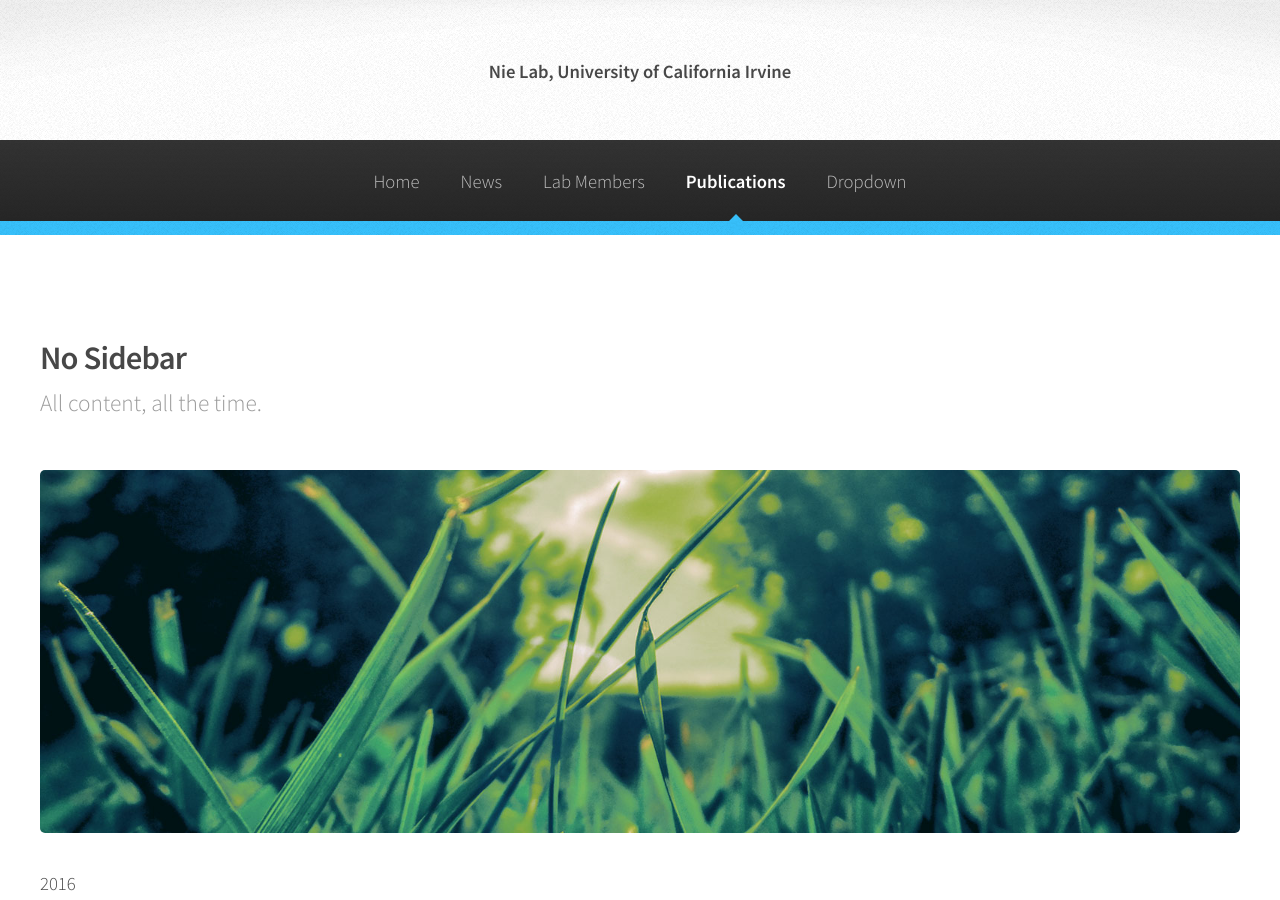
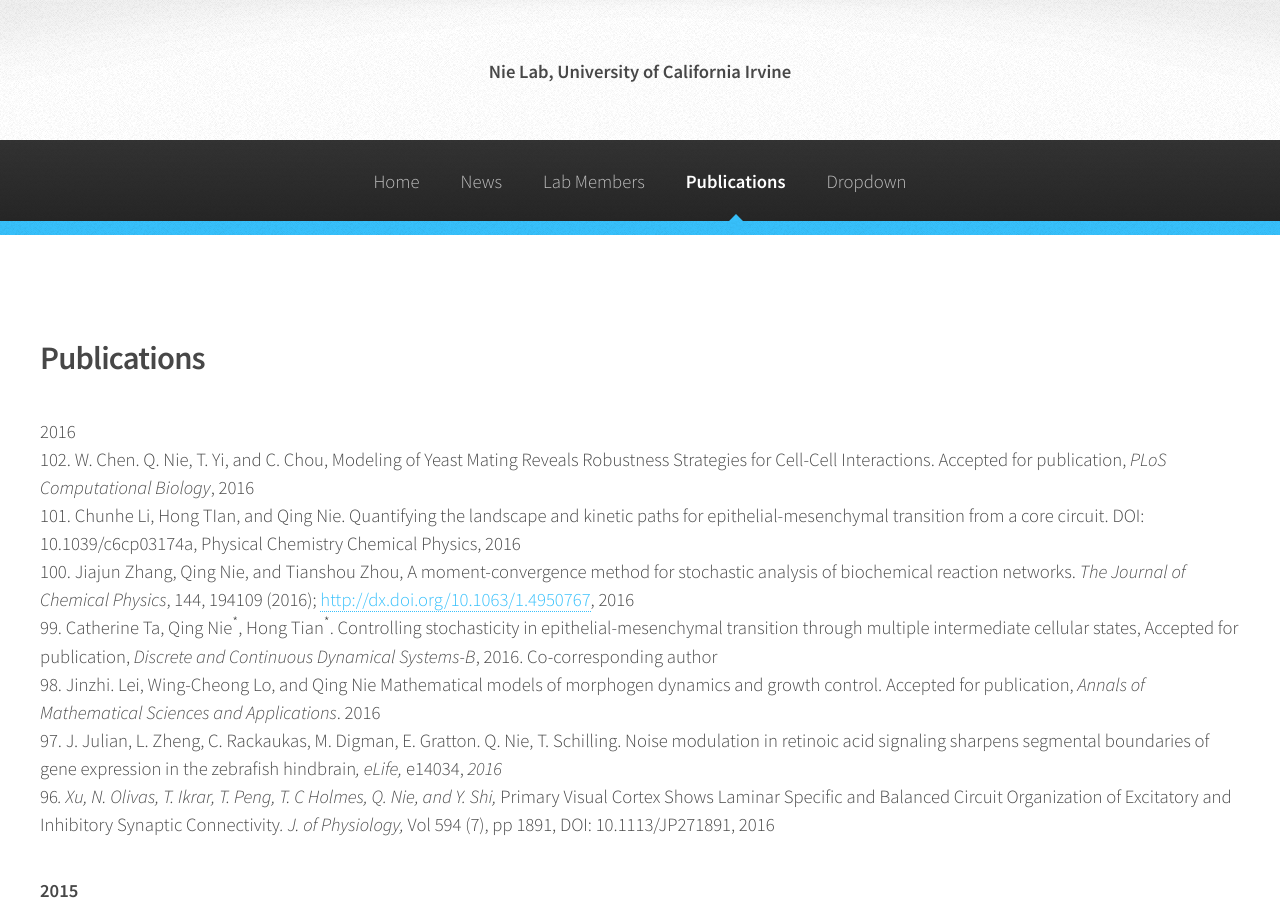
Before and after one commit to NieLab/nielab.github.io, a Jekyll site: the page built from publications.html, in a window 1280 px wide and 900 px high. Built offline with Jekyll 4.4.1, drawn with Linux system fonts in a browser that asks for light colours.

Commit message:
change to list

```diff
--- a/publications.html
+++ b/publications.html
@@ -12,13 +12,11 @@
 
 					<article>
 						<header>
-							<h2>No Sidebar</h2>
-							<p>All content, all the time.</p>
+							<h2>Publications</h2>
 						</header>
 
-						<span class="image featured"><img src="{{ site.baseurl }}/assets/images/banner.jpg" alt="" /></span>
-
-						2016</strong><br />
+						<ul>
+						<li>2016<br /></li>
 						102. W. Chen. Q. Nie, T. Yi, and C. Chou, Modeling of Yeast Mating Reveals Robustness Strategies for Cell-Cell Interactions. Accepted for publication, <em>PLoS Computational Biology</em>, 2016<br />
 						101. Chunhe Li, Hong TIan, and Qing Nie. Quantifying the landscape and kinetic paths for epithelial-mesenchymal transition from a core circuit. DOI: 10.1039/c6cp03174a, Physical Chemistry Chemical Physics, 2016<br />
 						100. Jiajun Zhang, Qing Nie, and Tianshou Zhou, A moment-convergence method for stochastic analysis of biochemical reaction networks. <em>The Journal of Chemical Physics</em>, 144, 194109 (2016); <a href="http://dx.doi.org/10.1063/1.4950767">http://dx.doi.org/10.1063/1.4950767</a>, 2016<br />
```
